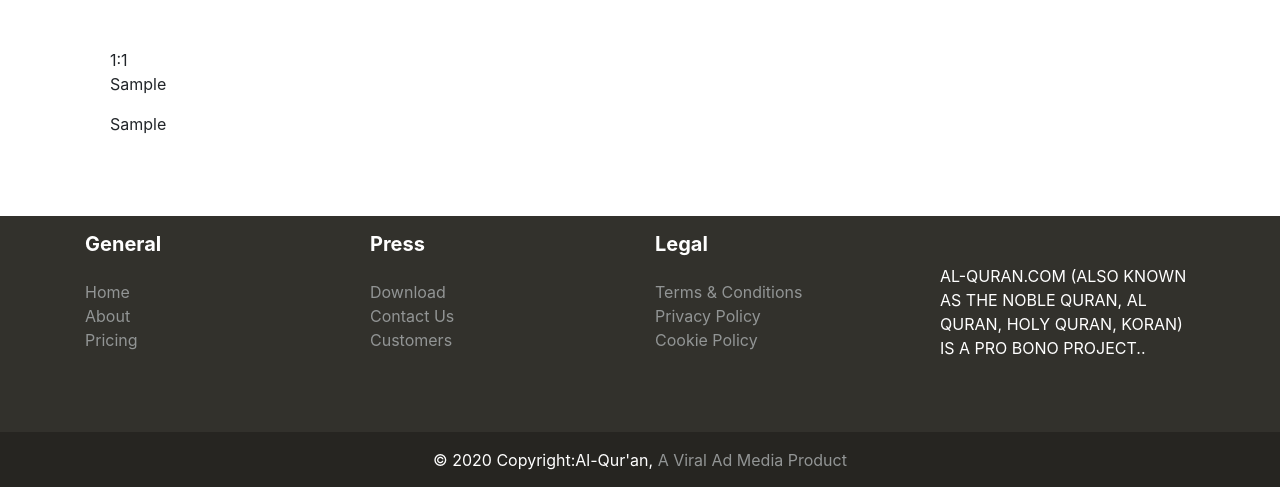
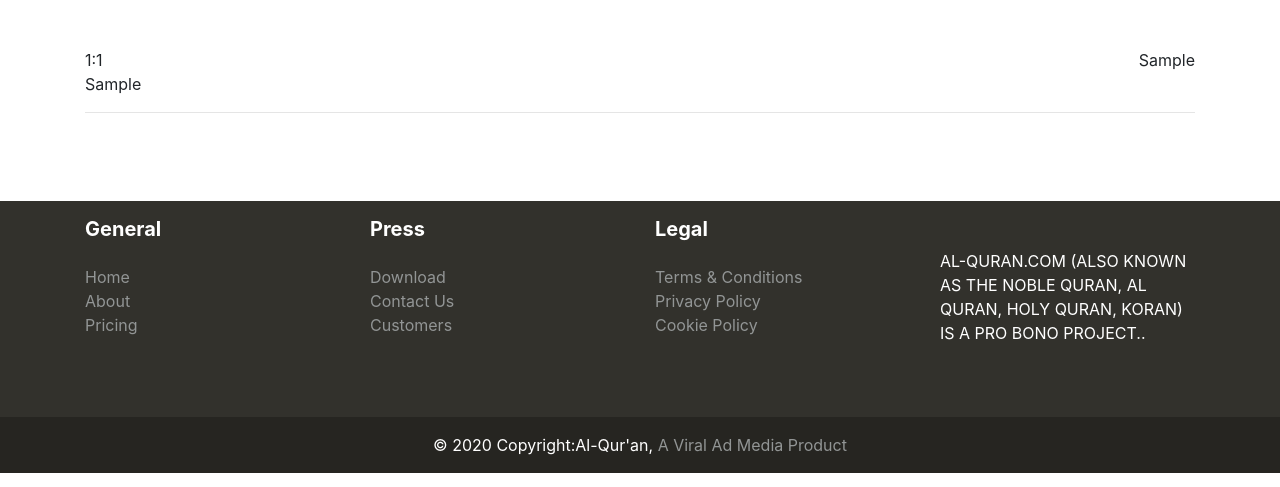
Before and after one commit to AzeezBello/al_quran, a Django app: page /1/ in a window 1280 px wide. Shown: the part 56-543 px from the top of the page. Run offline with Django 3.2, Linux system fonts and the light colour scheme; tables that the repository leaves empty hold one stand-in row (values such as "Sample post"); some libraries are stand-ins or nearby versions.

Commit message:
sura update

```diff
--- a/quran/templates/quran/sura.html
+++ b/quran/templates/quran/sura.html
@@ -6,15 +6,15 @@
 
 <div class="container mt-5 mb-5">
     <div class="row">
-        <ol style="list-style: none">
-            {% for aya,translation in ayas %}
-            <li id="aya-{{ sura.number }}-{{ aya.number }}" class="quran aya">
+        {% for aya,translation in ayas %}
+            <div class="col-md-12 pb-4">
                 {{ sura.number }}:{{ aya.number }}
-                <p class="aya">{{ aya.arabic }}</p>
+                <p class="float-right">{{ aya.arabic }}</p>
                 <p class="translation">{{ translation.english }}</p>
-            </li>
-            {% endfor %}
-        </ol>
+                <hr>
+            </div>
+        {% endfor %}
+
     </div>
 </div>
 
```
